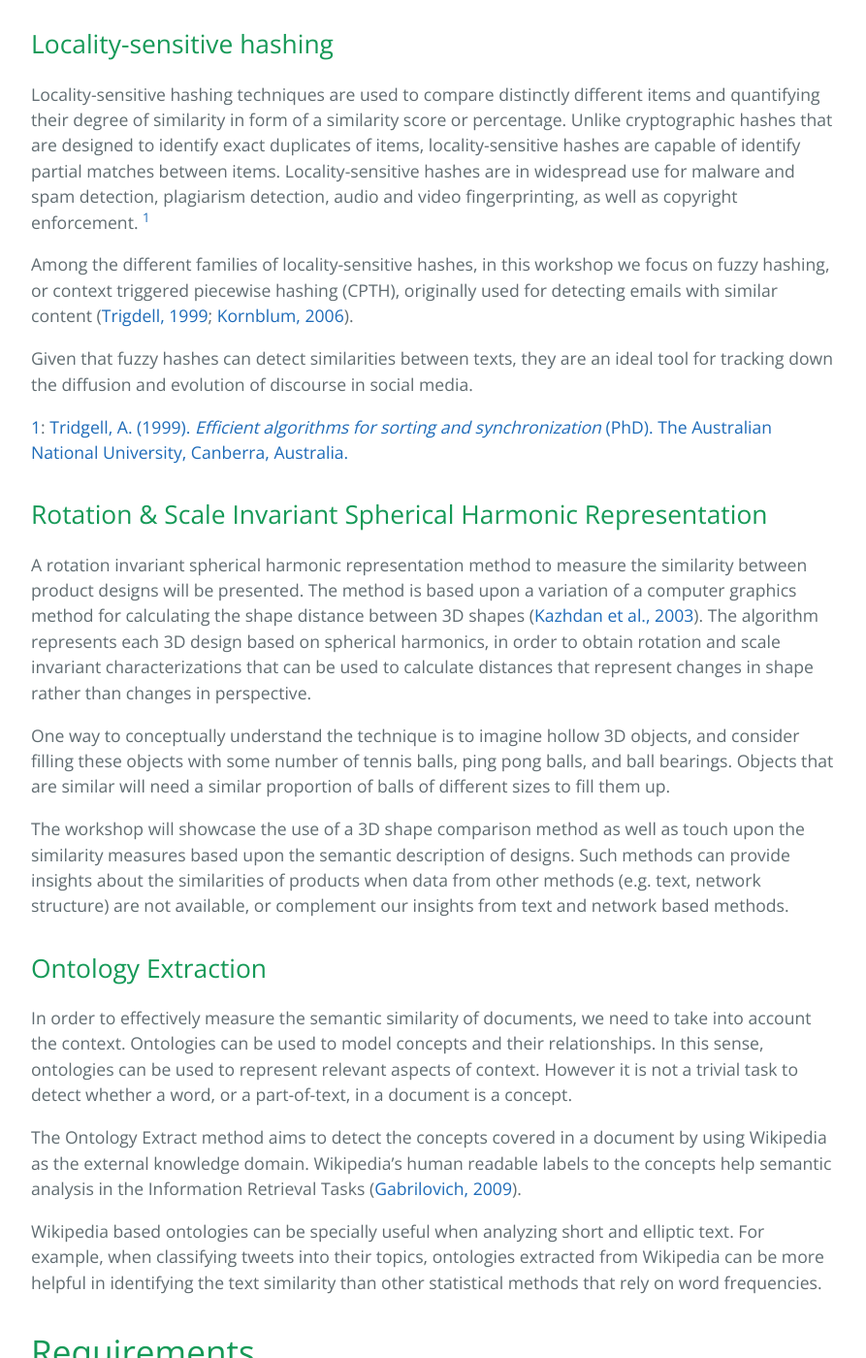
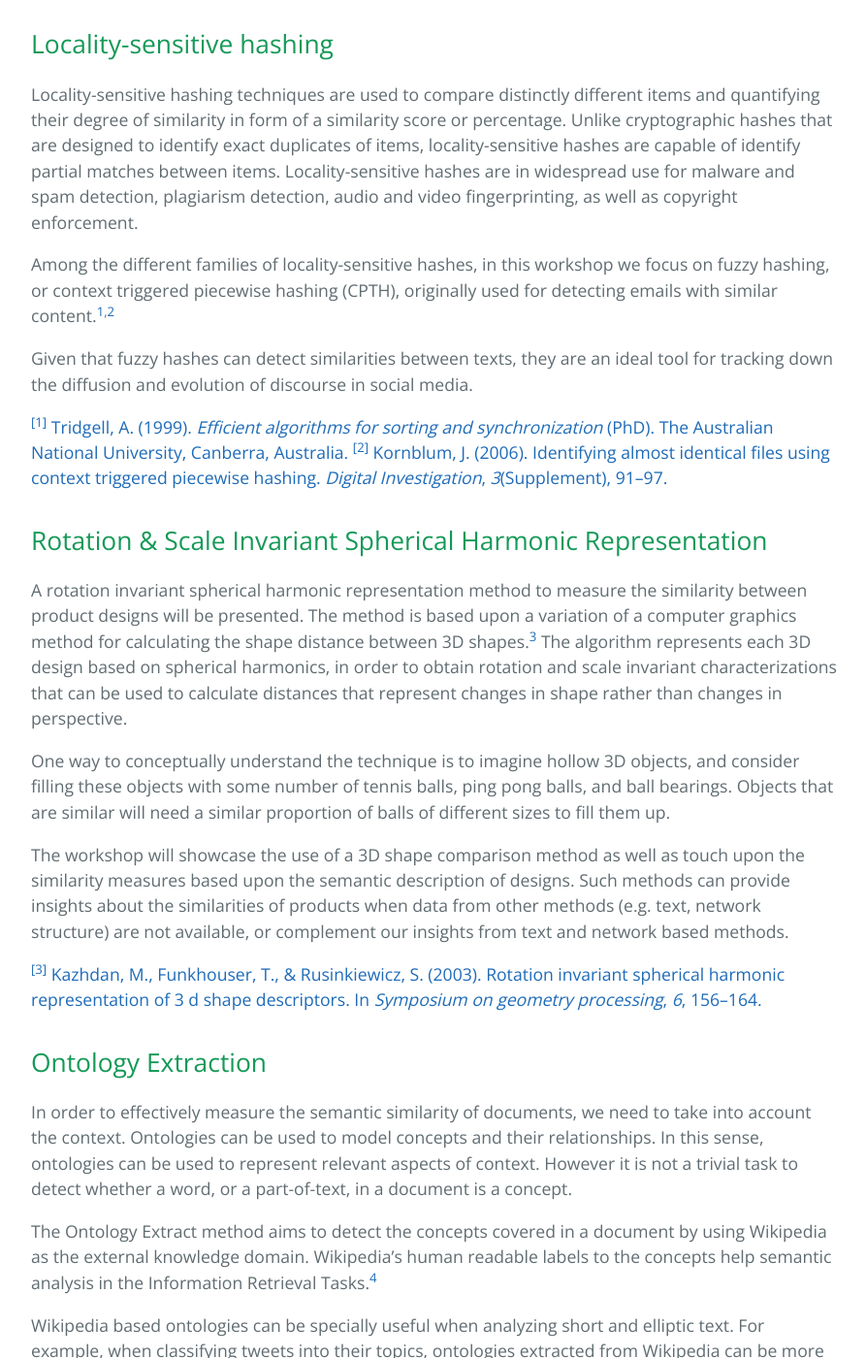
Before and after one commit to retrography/similarity-workshop, a Jekyll site: the page built from index.md, in a window 1280 px wide and 1400 px high, scrolled down 1244 px. Shown: the whole window at 97% size, without its empty margins (192-1085 px from the left). Built offline with Jekyll 4.4.1, drawn with Linux system fonts in a browser that asks for light colours; some of the changed text lies outside the part shown.

Commit message:
Update index.md

```diff
--- a/index.md
+++ b/index.md
@@ -23,29 +23,34 @@ This workshop focuses on similarity detection methods. An interactive workshop w
 
 ## Locality-sensitive hashing
 
-Locality-sensitive hashing techniques are used to compare distinctly different items and quantifying their degree of similarity in form of a similarity score or percentage. Unlike cryptographic hashes that are designed to identify exact duplicates of items, locality-sensitive hashes are capable of identify partial matches between items. Locality-sensitive hashes are in widespread use for malware and spam detection, plagiarism detection, audio and video fingerprinting, as well as copyright enforcement. <sup>[1](#trigdell)</sup>
+Locality-sensitive hashing techniques are used to compare distinctly different items and quantifying their degree of similarity in form of a similarity score or percentage. Unlike cryptographic hashes that are designed to identify exact duplicates of items, locality-sensitive hashes are capable of identify partial matches between items. Locality-sensitive hashes are in widespread use for malware and spam detection, plagiarism detection, audio and video fingerprinting, as well as copyright enforcement.
 
-Among the different families of locality-sensitive hashes, in this workshop we focus on fuzzy hashing, or context triggered piecewise hashing (CPTH), originally used for detecting emails with similar content ([Trigdell, 1999](https://www.samba.org/~tridge/phd_thesis.pdf); [Kornblum, 2006](http://www.sciencedirect.com/science/article/pii/S1742287606000764)).
+Among the different families of locality-sensitive hashes, in this workshop we focus on fuzzy hashing, or context triggered piecewise hashing (CPTH), originally used for detecting emails with similar content.<sup>[1](#trigdell),[2](#kornblum)</sup>
 
 Given that fuzzy hashes can detect similarities between texts, they are an ideal tool for tracking down the diffusion and evolution of discourse in social media.
 
-<a name="trigdell">1</a>: [Tridgell, A. (1999). *Efficient algorithms for sorting and synchronization* (PhD). The Australian National University, Canberra, Australia.](https://www.samba.org/~tridge/phd_thesis.pdf)
+<a name="trigdell"><sup>[1]</sup></a> [Tridgell, A. (1999). *Efficient algorithms for sorting and synchronization* (PhD). The Australian National University, Canberra, Australia.](https://www.samba.org/~tridge/phd_thesis.pdf)
+<a name="kornblum"><sup>[2]</sup></a> [Kornblum, J. (2006). Identifying almost identical files using context triggered piecewise hashing. *Digital Investigation*, *3*(Supplement), 91–97.](http://www.sciencedirect.com/science/article/pii/S1742287606000764)
 
 ## Rotation & Scale Invariant Spherical Harmonic Representation
 
-A rotation invariant spherical harmonic representation method to measure the similarity between product designs will be presented. The method is based upon a variation of a computer graphics method for calculating the shape distance between 3D shapes ([Kazhdan et al., 2003](https://www.cs.princeton.edu/~funk/sgp03.pdf)). The algorithm represents each 3D design based on spherical harmonics, in order to obtain rotation and scale invariant characterizations that can be used to calculate distances that represent changes in shape rather than changes in perspective.
+A rotation invariant spherical harmonic representation method to measure the similarity between product designs will be presented. The method is based upon a variation of a computer graphics method for calculating the shape distance between 3D shapes.<sup>[3](#kazhdan)</sup> The algorithm represents each 3D design based on spherical harmonics, in order to obtain rotation and scale invariant characterizations that can be used to calculate distances that represent changes in shape rather than changes in perspective.
 
 One way to conceptually understand the technique is to imagine hollow 3D objects, and consider filling these objects with some number of tennis balls, ping pong balls, and ball bearings. Objects that are similar will need a similar proportion of balls of different sizes to fill them up.
 
 The workshop will showcase the use of a 3D shape comparison method as well as touch upon the similarity measures based upon the semantic description of designs. Such methods can provide insights about the similarities of products when data from other methods (e.g. text, network structure) are not available, or complement our insights from text and network based methods.
 
+<a name="kazhdan"><sup>[3]</sup></a> [Kazhdan, M., Funkhouser, T., & Rusinkiewicz, S. (2003). Rotation invariant spherical harmonic representation of 3 d shape descriptors. In *Symposium on geometry processing*, *6*, 156–164.](https://www.cs.princeton.edu/~funk/sgp03.pdf)
+
 ## Ontology Extraction
 
 In order to effectively measure the semantic similarity of documents, we need to take into account the context.  Ontologies can be used to model concepts and their relationships. In this sense, ontologies can be used to represent relevant aspects of context.  However it is not a trivial task to detect whether a word, or a part-of-text, in a document is a concept.
 
-The Ontology Extract method aims to detect the concepts covered in a document by using Wikipedia as the external knowledge domain. Wikipedia’s human readable labels to the concepts help semantic analysis in the Information Retrieval Tasks ([Gabrilovich, 2009](http://www.jair.org/media/2669/live-2669-4346-jair.pdf)).
+The Ontology Extract method aims to detect the concepts covered in a document by using Wikipedia as the external knowledge domain. Wikipedia’s human readable labels to the concepts help semantic analysis in the Information Retrieval Tasks.<sup>[4](#gabrilovich)</sup>
 
 Wikipedia based ontologies can be specially useful when analyzing short and elliptic text. For example, when classifying tweets into their topics,  ontologies extracted from Wikipedia can be more helpful in identifying the text similarity than other statistical methods that rely on word frequencies.
+
+<a name="gabrilovich"><sup>[4]</sup></a> [Gabrilovich, Evgeniy, and Shaul Markovitch. (2009) Wikipedia-based semantic interpretation for natural language processing. *Journal of Artificial Intelligence Research*, *34*, 443-498.](http://www.jair.org/media/2669/live-2669-4346-jair.pdf)
 
 # Requirements
 
@@ -86,7 +91,6 @@ USA
 
 # References
 
-- Tridgell, A. (1999). *Efficient algorithms for sorting and synchronization* (PhD). The Australian National University, Canberra, Australia.
-- Kornblum, J. (2006). Identifying almost identical files using context triggered piecewise hashing. *Digital Investigation*, *3*(Supplement), 91–97.
-- Kazhdan, M., Funkhouser, T., & Rusinkiewicz, S. (2003). Rotation invariant spherical harmonic representation of 3 d shape descriptors. In *Symposium on geometry processing*, *6*, 156–164.
-- Gabrilovich, Evgeniy, and Shaul Markovitch. (2009) Wikipedia-based semantic interpretation for natural language processing. *Journal of Artificial Intelligence Research*, *34*, 443-498.
+
+-
+-
```
